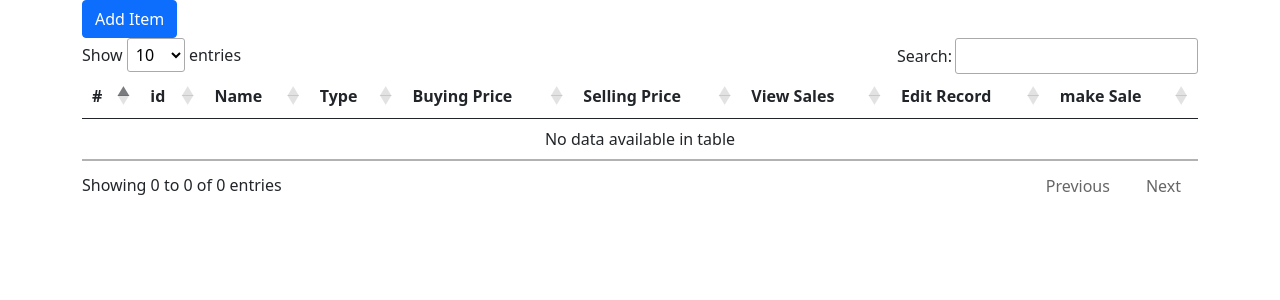
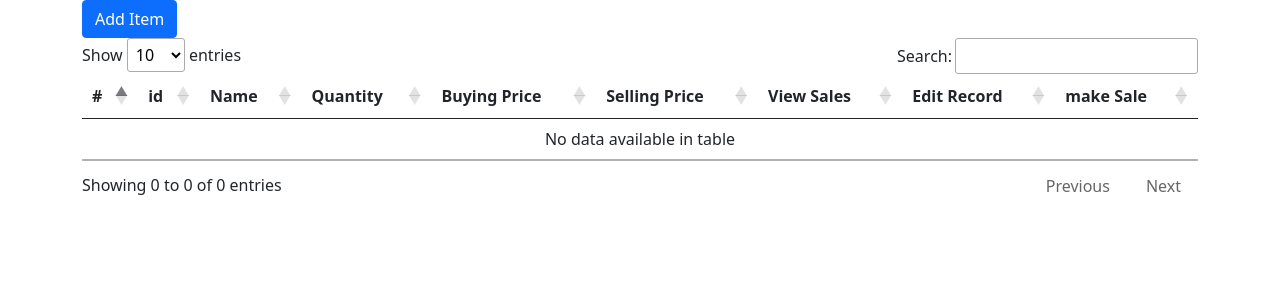
Before and after one commit to Theceri/flaskinventory, a Flask app: page / in a window 1280 px wide. Shown: the top 300 px of the page. Run offline with Flask 2, Linux system fonts and the light colour scheme; data that the repository does not hold is empty; some libraries are stand-ins or nearby versions.

Commit message:
small fixes

```diff
--- a/templates/items.html
+++ b/templates/items.html
@@ -69,7 +69,7 @@
                     <th scope="col">#</th>
                     <th scope="col">id</th>
                     <th scope="col">Name</th>
-                    <th scope="col">Type</th>
+                    <th scope="col">Quantity</th>
                     <th scope="col">Buying Price</th>
                     <th scope="col">Selling Price</th>
                     <th scope="col">View Sales</th>
@@ -94,18 +94,18 @@
             </tbody>
         </table>
     </div>
+
+    <!-- datatables -->
     <script src="https://code.jquery.com/jquery-3.6.0.js"
         integrity="sha256-H+K7U5CnXl1h5ywQfKtSj8PCmoN9aaq30gDh27Xc0jk=" crossorigin="anonymous"></script>
     <script src="https://cdn.datatables.net/1.10.24/js/jquery.dataTables.min.js"></script>
-    <script src="https://cdn.jsdelivr.net/npm/bootstrap@5.0.0-beta2/dist/js/bootstrap.bundle.min.js"
-        integrity="sha384-b5kHyXgcpbZJO/tY9Ul7kGkf1S0CWuKcCD38l8YkeH8z8QjE0GmW1gYU5S9FOnJ0"
-        crossorigin="anonymous"></script>
-
     <script>$(document).ready(function () {
             $('#myTable').DataTable();
         });</script>
 
-
+    <script src="https://cdn.jsdelivr.net/npm/bootstrap@5.0.0-beta2/dist/js/bootstrap.bundle.min.js"
+        integrity="sha384-b5kHyXgcpbZJO/tY9Ul7kGkf1S0CWuKcCD38l8YkeH8z8QjE0GmW1gYU5S9FOnJ0"
+        crossorigin="anonymous"></script>
 </body>
 
 </html>
```
Also changed, not shown: main.py (+1 -29 lines).
